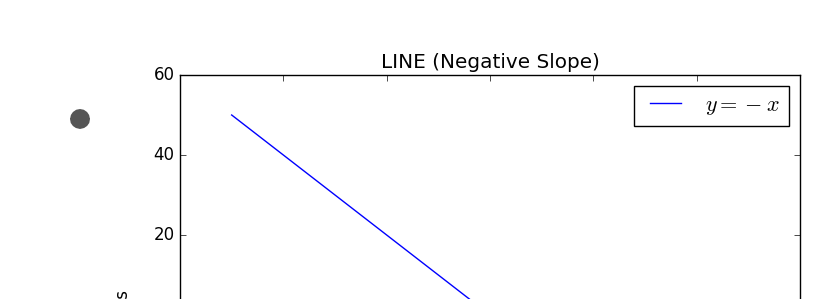
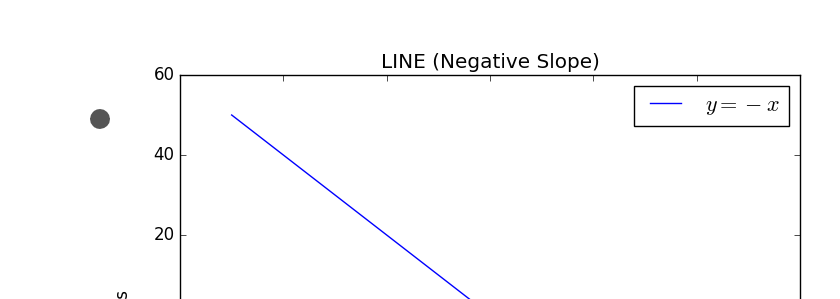
Before and after one commit to rbobkoskie3/rbobkoskie3.github.io, a Jekyll site: the page built from line/index.html, in a window 1280 px wide. Shown: the part 391-690 px from the top of the page, without its empty margins (160-1000 px from the left). Built offline with Jekyll 4.4.1, drawn with Linux system fonts in a browser that asks for light colours.

Commit message:
Add files via upload

```diff
--- a/line/index.html
+++ b/line/index.html
@@ -198,7 +198,7 @@ title: Math, Sonification, Plots
         }
         /* Standard syntax */
         @keyframes tracePlt {
-            0%   {left:230px; top:500px;}
+            0%   {left:250px; top:500px;}
             100% {left:790px; top:900px;}
         }
 
```
